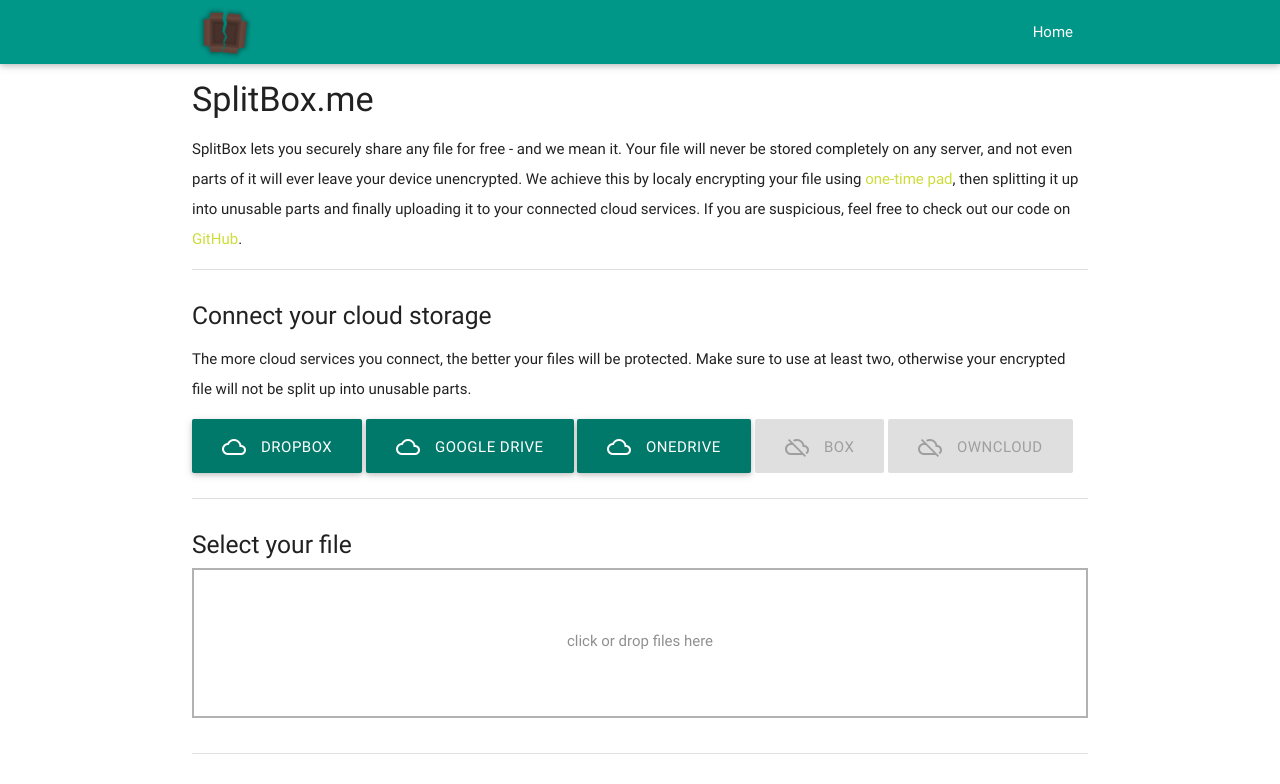
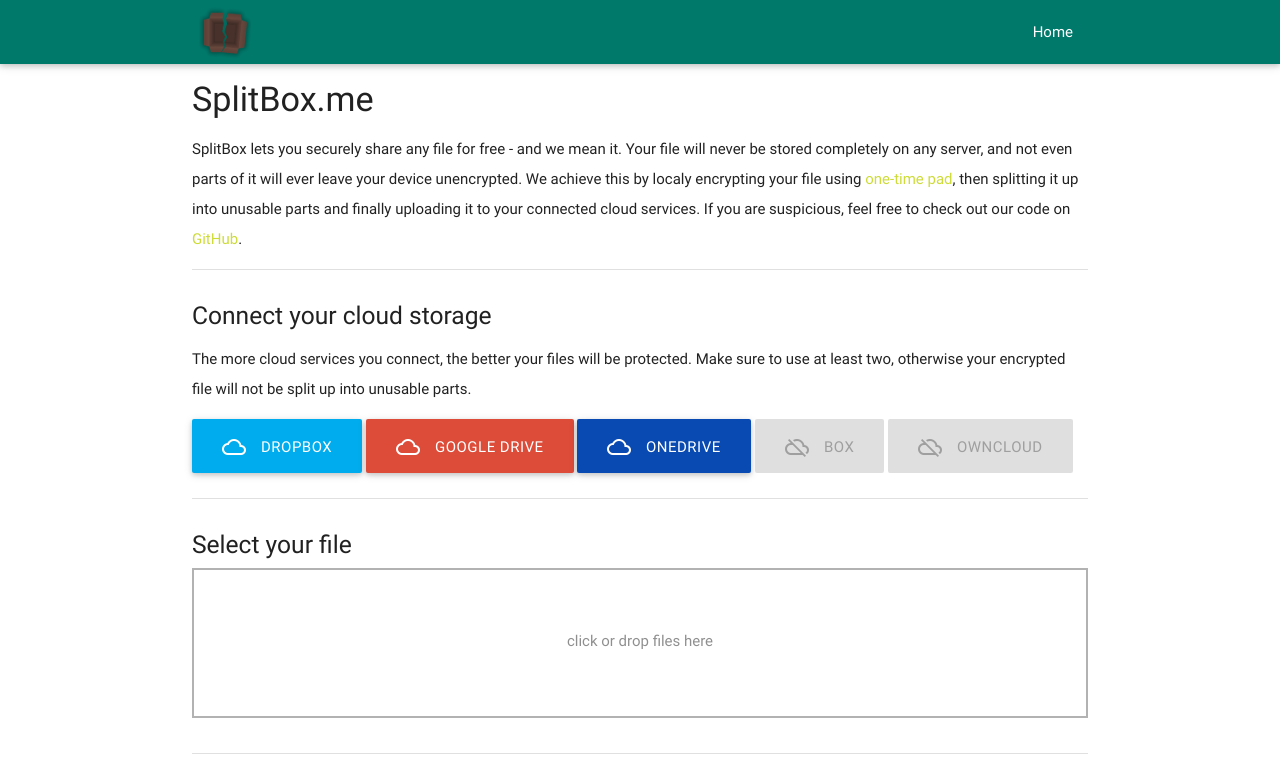
Before and after one commit to SplitBoxMe/Webpage, a plain HTML site: page index.html in a window 1280 px wide. Shown: the top 784 px of the page. Drawn offline with nearby package versions, Linux system fonts and the light colour scheme.

Commit message:
Colored buttons

```diff
--- a/css/style.css
+++ b/css/style.css
@@ -62,7 +62,7 @@ a:hover {
 }
 
 .btn-large:hover {
-  color: #CDDC39;
+  color: #FFF;
 }
 
 .btn-large {
--- a/index.html
+++ b/index.html
@@ -14,7 +14,7 @@
 
 	<body>
 		<header>
-			<nav class="primary-color" role="navigation">
+			<nav class="primary-color-dark" role="navigation">
 				<div class="nav-wrapper container">
 
 					<a id="logo-left-container" href="#" class="brand-logo hide-on-small-only">
@@ -45,15 +45,15 @@
 					<h5>Connect your cloud storage</h5>
 					<p>The more cloud services you connect, the better your files will be protected. Make sure to use at least two, otherwise your encrypted file will not be split up into unusable parts.</p>
 
-					<a id="cloud_dropbox" class="primary-color-dark waves-effect waves-light btn-large" href="javascript:authorizeWithDropbox();"><i class="material-icons left">cloud_queue</i>Dropbox</a>
+					<a id="cloud_dropbox" class="waves-effect waves-light btn-large" href="javascript:authorizeWithDropbox();" style="background-color: #00aced;"><i class="material-icons left">cloud_queue</i>Dropbox</a>
 
-					<a id="cloud_googledrive" class="primary-color-dark waves-effect waves-light btn-large" data-position="bottom" data-delay="50" data-tooltip="Not yet integrated"><i class="material-icons left">cloud_queue</i>Google Drive</a>
+					<a id="cloud_googledrive" class="waves-effect waves-light btn-large" style="background-color: #dd4b39;"><i class="material-icons left">cloud_queue</i>Google Drive</a>
 
-					<a id="cloud_onedrive" class="primary-color-dark waves-effect waves-light btn-large" href="https://login.live.com/oauth20_authorize.srf?client_id=000000004816FB64&scope=onedrive.readwrite&response_type=token&redirect_uri=https://splitbox.me" id="onedriveButton"><i class="material-icons left">cloud_queue</i>OneDrive</a>
+					<a id="cloud_onedrive" class="waves-effect waves-light btn-large" href="https://login.live.com/oauth20_authorize.srf?client_id=000000004816FB64&scope=onedrive.readwrite&response_type=token&redirect_uri=https://splitbox.me" style="background-color: #094AB2;"><i class="material-icons left">cloud_queue</i>OneDrive</a>
 
-					<a id="cloud_box" class="primary-color-dark waves-effect waves-light btn-large tooltipped disabled" data-position="bottom" data-delay="50" data-tooltip="coming soon"><i class="material-icons left">cloud_off</i>Box</a>
+					<a id="cloud_box" class="waves-effect waves-light btn-large tooltipped disabled" data-position="bottom" data-delay="50" data-tooltip="coming soon" style="background-color: #3B5998;"><i class="material-icons left">cloud_off</i>Box</a>
 
-					<a id="cloud_owncloud" class="primary-color-dark waves-effect waves-light btn-large tooltipped disabled" data-position="bottom" data-delay="50" data-tooltip="coming soon"><i class="material-icons left">cloud_off</i>OwnCloud</a>
+					<a id="cloud_owncloud" class="waves-effect waves-light btn-large tooltipped disabled" data-position="bottom" data-delay="50" data-tooltip="coming soon" style="background-color: #1D2D44;"><i class="material-icons left">cloud_off</i>OwnCloud</a>
 
 				</div>
 				<div class="divider"></div>
```
